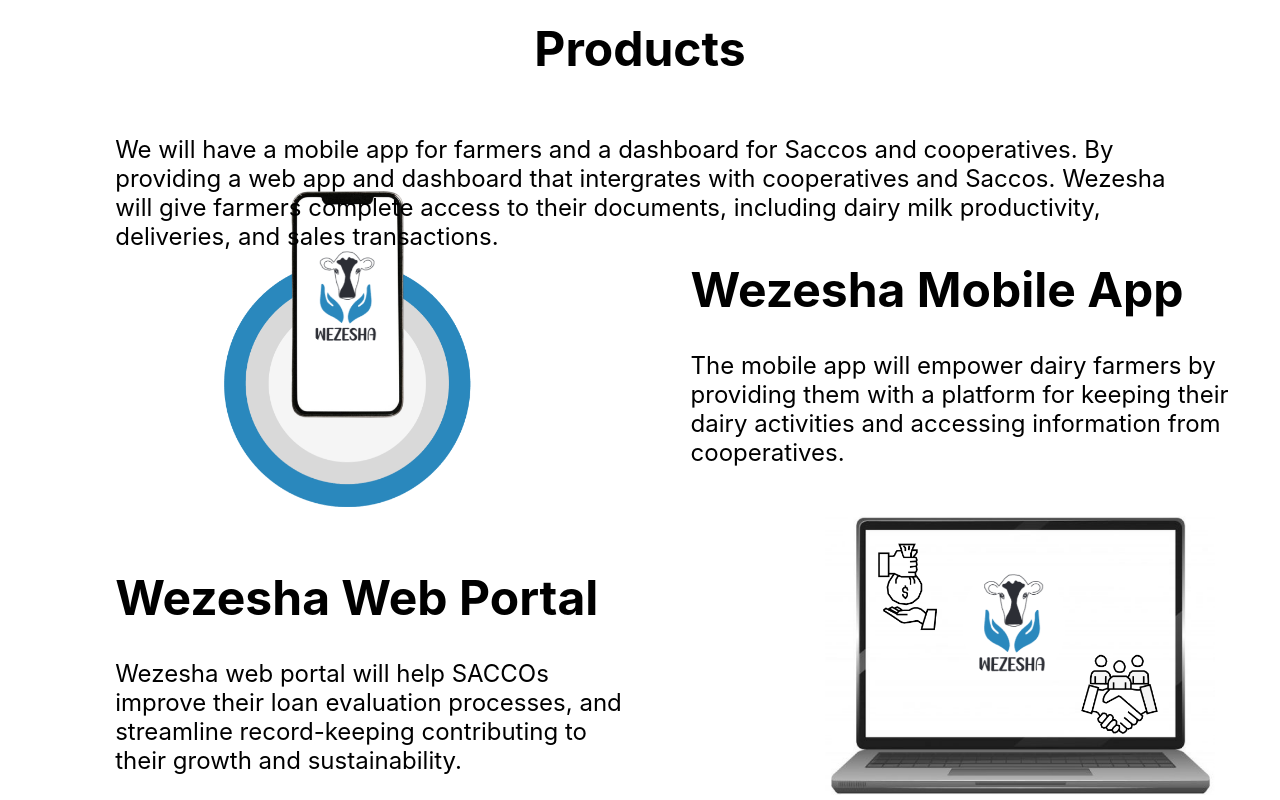
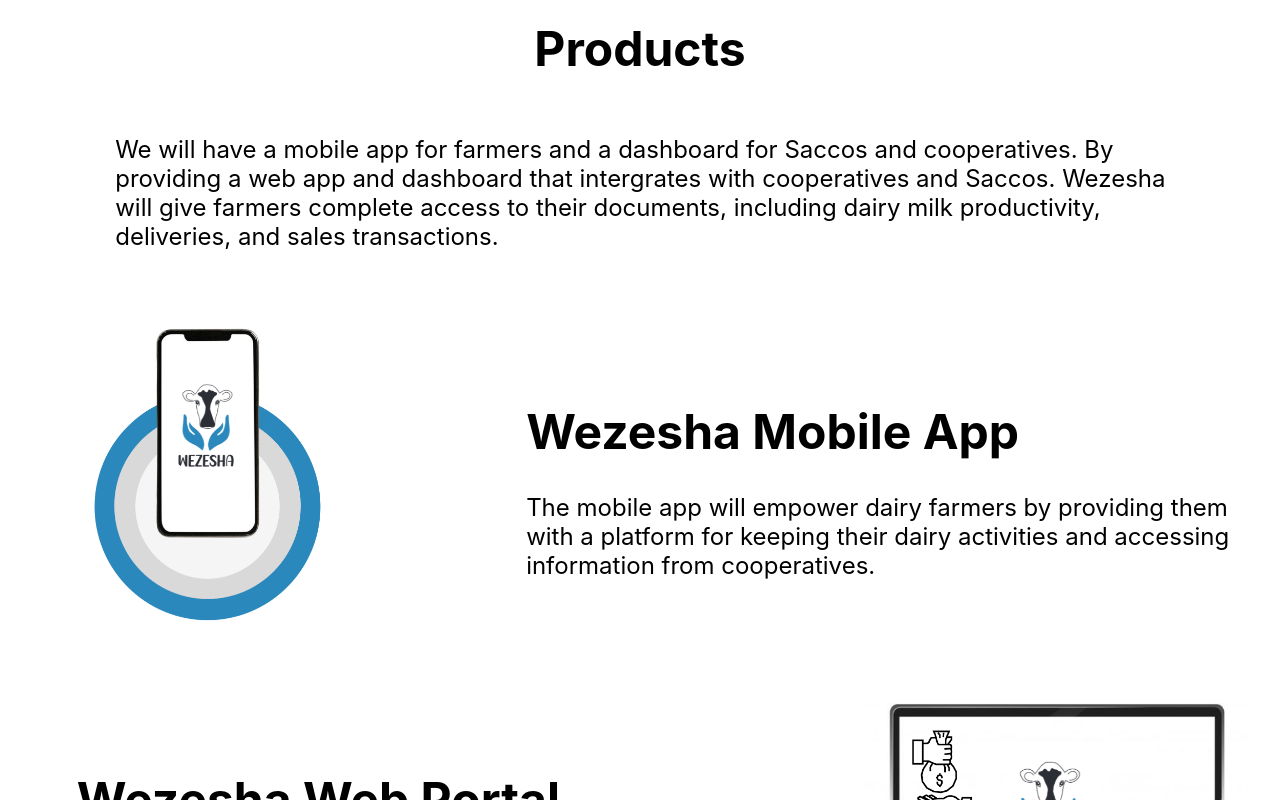
Before and after one commit to akirachix/Tech-Marvels-Informational, a React (Create React App) app in the folder wezesha/: page / in a window 1280 px wide. Shown: the top 800 px of the page. Built offline with nearby package versions, Linux system fonts and the light colour scheme.

Commit message:
added products

```diff
--- a/wezesha/src/Product/index.css
+++ b/wezesha/src/Product/index.css
@@ -399,3 +399,51 @@
 
 
 }
+
+@media only screen and (min-width: 1200px) and  (max-width: 1300px) {
+    body{
+        font-size: x-large;
+        margin-top: -1%;
+        margin-bottom: -2%;
+    }
+
+    #wezesha-mobileapp{
+        display: flex;
+        margin-top: 5%;
+        margin-left:6%;
+    }
+
+    .about-mobileapp{
+        flex-wrap: wrap;
+        width: 80%;
+        margin-right: 4%;
+        margin-top: 15%;
+    }
+
+    #mobilepic{
+        border-radius: 20%;
+        width: 70%;
+        margin-left: -5%;
+        margin-top: 40%;
+    }
+
+    #wezesha-web-portal{
+        display: flex;
+        margin-left: 6%;
+        margin-top:-5%;
+    }
+
+    #web-portal-pic{
+        width: 80%;
+        margin-left: 15%;
+        margin-top: 20%;
+    }
+
+    #about-portal{
+        flex-wrap: wrap;
+        width: 87%;
+        margin-top: 10%;
+    }
+
+
+}
```
